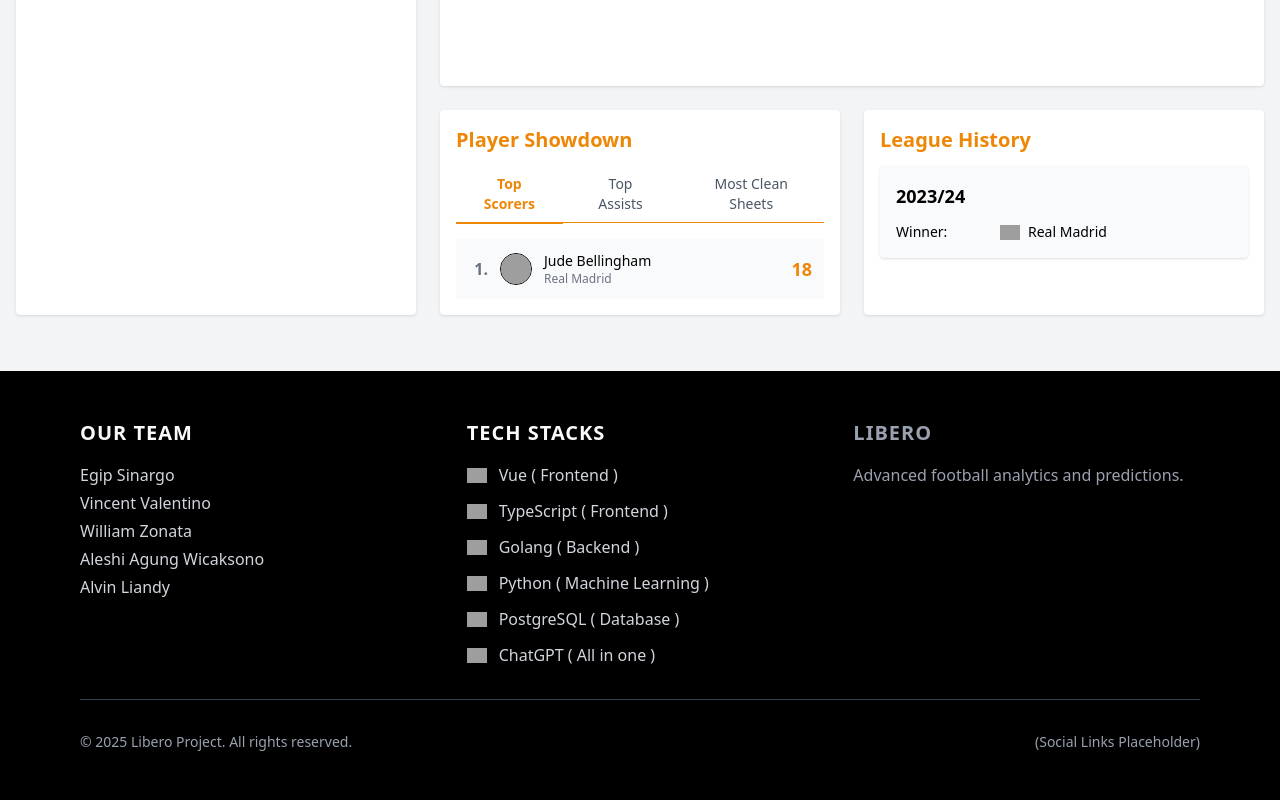
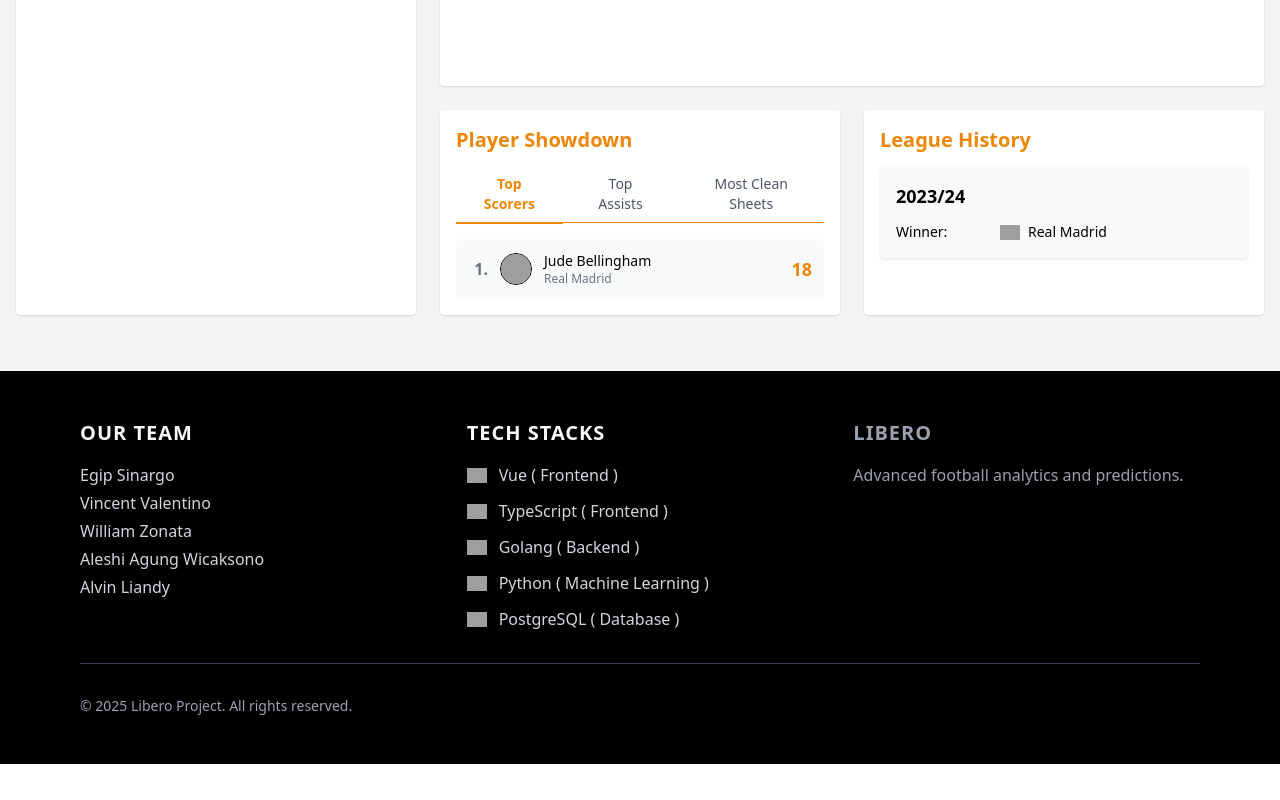
Before and after one commit to Vincent-Valentino/libero, a Vue app in the folder libero-frontend/: page /la-liga in a window 1280 px wide. Shown: the part 579-1379 px from the top of the page. After the commit the page ends 1343 px from the top, so only its background shows below. Built offline with nearby package versions, Linux system fonts and the light colour scheme; grey boxes are pictures that could not be loaded.

Commit message:
remove placeholder in footer and remove default 3rd party api in config

```diff
--- a/libero-frontend/src/components/Footer.vue
+++ b/libero-frontend/src/components/Footer.vue
@@ -36,10 +36,6 @@
             <img src="https://cdn.simpleicons.org/postgresql/white" alt="PostgreSQL Logo" class="h-5 w-5 flex-shrink-0 object-contain">
             <span class="text-base">PostgreSQL ( Database )</span>
           </div>
-          <div class="flex items-center gap-3 hover:text-white transition-colors duration-200">
-             <img src="https://cdn.simpleicons.org/openai/white" alt="OpenAI Logo" class="h-5 w-5 flex-shrink-0 object-contain">
-            <span class="text-base">ChatGPT ( All in one )</span>
-          </div>
         </div>
       </div>
 
@@ -53,9 +49,6 @@
 
     <div class="mt-8 pt-8 border-t border-gray-700 flex flex-col sm:flex-row justify-between items-center text-sm text-gray-400">
       <p>&copy; {{ new Date().getFullYear() }} Libero Project. All rights reserved.</p>
-      <div class="flex gap-4 mt-4 sm:mt-0">
-        <p>(Social Links Placeholder)</p>
-      </div>
     </div>
   </footer>
 </template>
```
Also changed, not shown: 1 other file (tests, documents, lock files or other folders).
